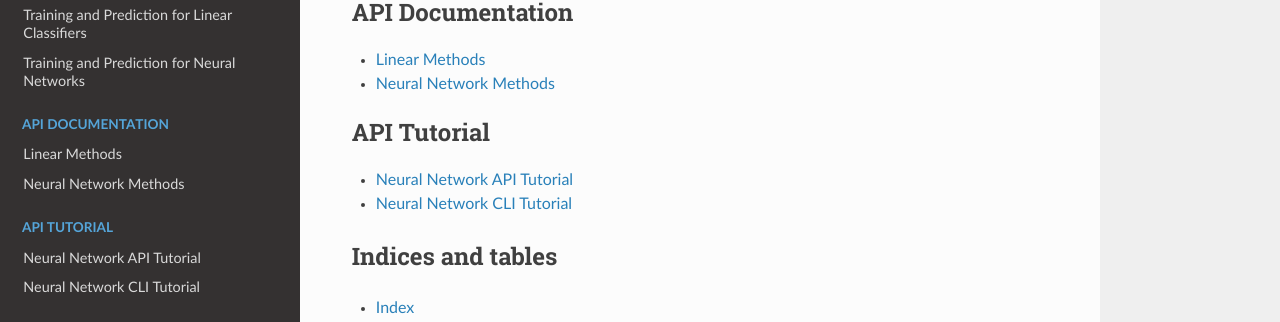
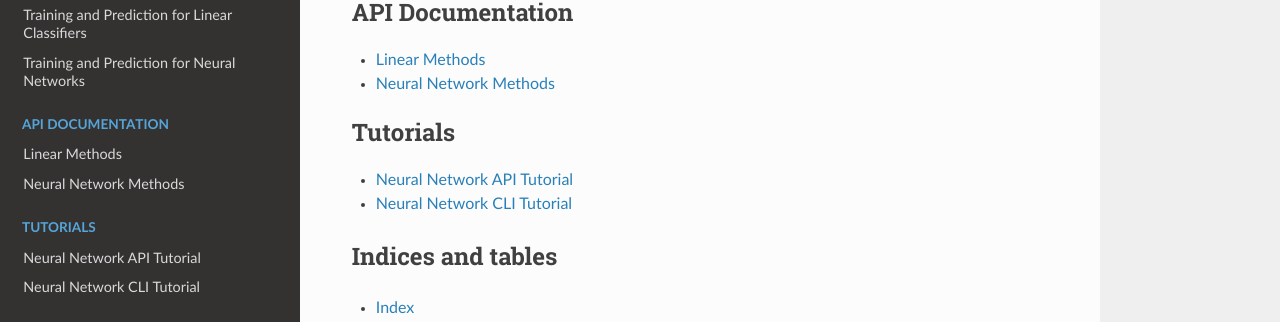
Before and after one commit to ASUS-AICS/LibMultiLabel, a Sphinx documentation site: the page built from docs/index.rst, in a window 1280 px wide and 900 px high, scrolled down 670 px. Shown: the part 343-665 px from the top of the window. Built offline with Sphinx 7.4.7 and the Read the Docs theme 2.0.0, drawn with Linux system fonts in a browser that asks for light colours; some of the changed lines change nothing that is shown.

Commit message:
API Tutorial -> Tutorials

```diff
--- a/docs/index.rst
+++ b/docs/index.rst
@@ -41,14 +41,6 @@ The library is composed of a neural network module and a linear classifier modul
     cli/linear
     cli/nn
 
-..
-   .. toctree::
-      :caption: User Guide
-      :maxdepth: 2
-
-      guides/linear_guides
-      guides/nn_guides
-
 .. toctree::
    :caption: API Documentation
    :maxdepth: 1
@@ -57,7 +49,7 @@ The library is composed of a neural network module and a linear classifier modul
    api/nn
 
 .. toctree::
-   :caption: API Tutorial
+   :caption: Tutorials
    :maxdepth: 1
 
    tutorial/nn_api_tutorial
```
